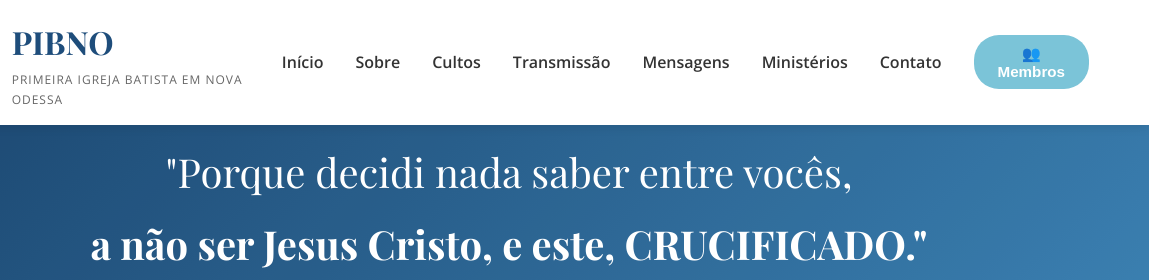
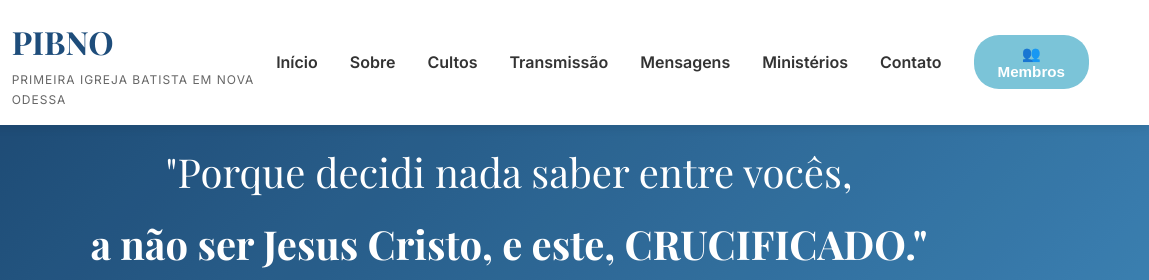
Before and after one commit to MikhaelGois/pibno, a plain HTML site: page index.html in a window 1280 px wide. Shown: the top 280 px of the page, 131-1280 px from the left. Drawn offline with nearby package versions, Linux system fonts and the light colour scheme; no server answers.

Commit message:
Change font from Open Sans to Inter

```diff
--- a/index.html
+++ b/index.html
@@ -8,7 +8,7 @@
     <link rel="stylesheet" href="styles.css">
     <link rel="preconnect" href="https://fonts.googleapis.com">
     <link rel="preconnect" href="https://fonts.gstatic.com" crossorigin>
-    <link href="https://fonts.googleapis.com/css2?family=Open+Sans:wght@300;400;600;700&family=Playfair+Display:wght@400;700&display=swap" rel="stylesheet">
+    <link href="https://fonts.googleapis.com/css2?family=Inter:ital,opsz,wght@0,14..32,100..900;1,14..32,100..900&family=Playfair+Display:wght@400;700&display=swap" rel="stylesheet">
 </head>
 <body>
     <!-- Header -->
--- a/styles.css
+++ b/styles.css
@@ -19,7 +19,7 @@
 }
 
 body {
-    font-family: 'Open Sans', sans-serif;
+    font-family: 'Inter', sans-serif;
     color: var(--text-color);
     line-height: 1.6;
     overflow-x: hidden;
```
